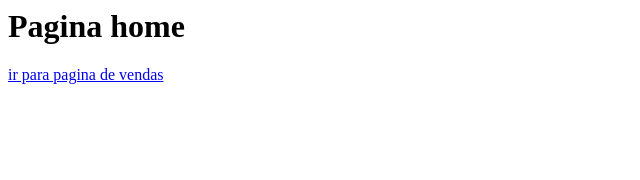
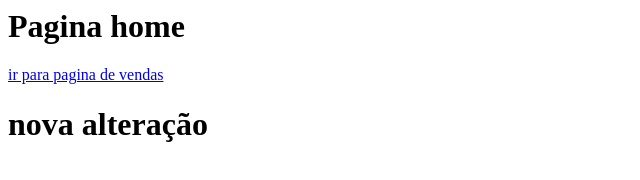
Before and after one commit to Gasilvaa/teste, a plain HTML site: page index.html in a window 1280 px wide. Shown: the whole page, without its empty margins (0-640 px from the left). Drawn offline with Linux system fonts and the light colour scheme.

Commit message:
adicionado paragrafo de mudança

```diff
--- a/index.html
+++ b/index.html
@@ -9,6 +9,7 @@
     <body>
         <H1>Pagina home </H1>
         <a href="vendas.html">ir para pagina de vendas</a>
+        <h1>nova alteração </h1>
 
     </body>
     </html>
```
